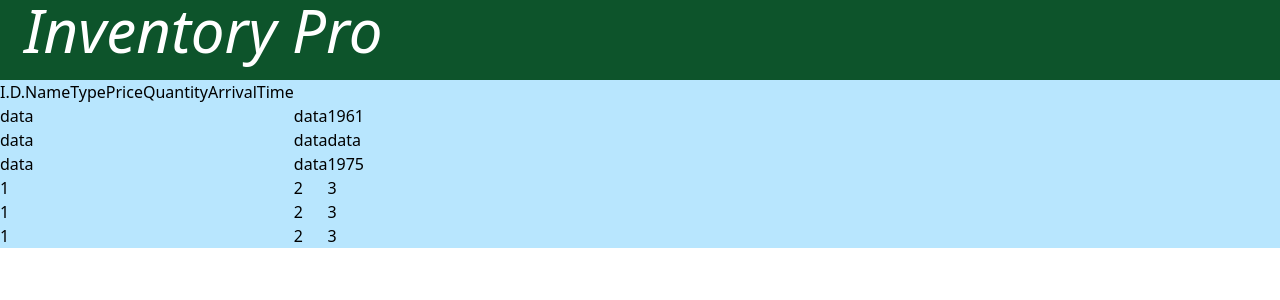
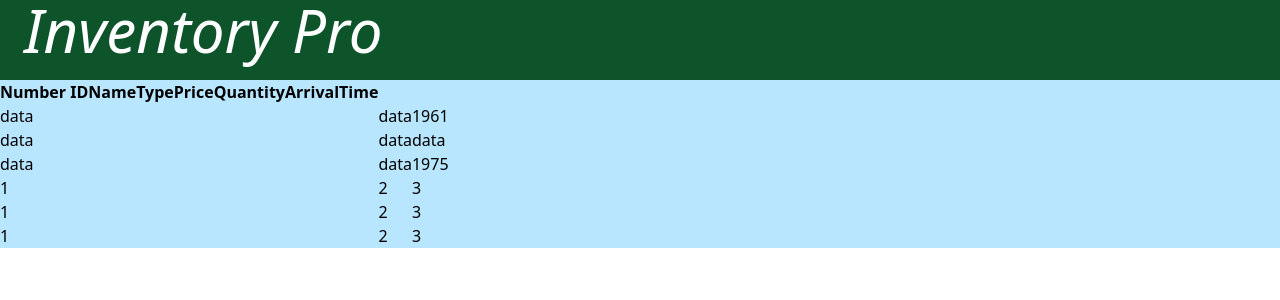
Before and after one commit to Blackhawk56210/Inventory-Pro, a React (Vite) app: page / in a window 1280 px wide. Shown: the top 300 px of the page. Built offline with nearby package versions, Linux system fonts and the light colour scheme; the HTML template or start-up script is replaced by a standard one.

Commit message:
fixed table headers begun major additions

```diff
--- a/src/assets/pages/Column-Headers.jsx
+++ b/src/assets/pages/Column-Headers.jsx
@@ -2,14 +2,14 @@
 
 function ColumnHeaders() {
   const headers = [
-    "I.D.", "Name", "Type", "Price", "Quantity", "Arrival", "Time",
+    "Number ID", "Name", "Type", "Price", "Quantity", "Arrival", "Time",
   ];
-  const mapped = headers.map((headers, index) =>
-    <h3 key={index}>{headers.text}</h3>
+  const columnHeaders = headers.map((headers, index) =>
+    <p key={index}>{headers.text}</p>
   )
   return (
     <>
-    <h3>{mapped}</h3>
+    <p>{columnHeaders}</p>
     </>
   )
 }
--- a/src/assets/pages/HomePage.jsx
+++ b/src/assets/pages/HomePage.jsx
@@ -1,5 +1,6 @@
 import Banner from './Banner'
 import Table from './Table'
+import ColumnHeaders from './Column-Headers'
 
 function HomePage() {
   return (
--- a/src/assets/pages/Table.jsx
+++ b/src/assets/pages/Table.jsx
@@ -1,20 +1,22 @@
-import ColumnHeaders from "./Column-Headers";
 
 function Table() {
-    const headers = [
-        "I.D.", "Name", "Type", "Price", "Quantity", "Arrival", "Time",
-    ];
-  const mapped = headers.map((headers, index) =>
-    <h3 key={index}>{headers.text}</h3>
-  )
+  const header = [
+    "Number ID", "Name", "Type", "Price", "Quantity", "Arrival", "Time",
+  ];
+  const columnHeaders = header.map((header, index) =>
+    <th key={index}>{header}</th>
+  );
 
-//   Finish mapping over other rows and setting up table
   return (
     <>
-      <div className="bg-sky-200 w-screen">
+      <div className="bg-sky-200 overflow-x-auto">
         <table className="table-auto">
-          <h3>{headers}</h3>
           <tbody>
+            <thead>
+              <tr>
+                {columnHeaders}
+              </tr>
+            </thead>
             <tr>
               <td>data</td>
               <td>data</td>
```
Also changed, not shown: 1 other file (tests, documents, lock files or other folders).
